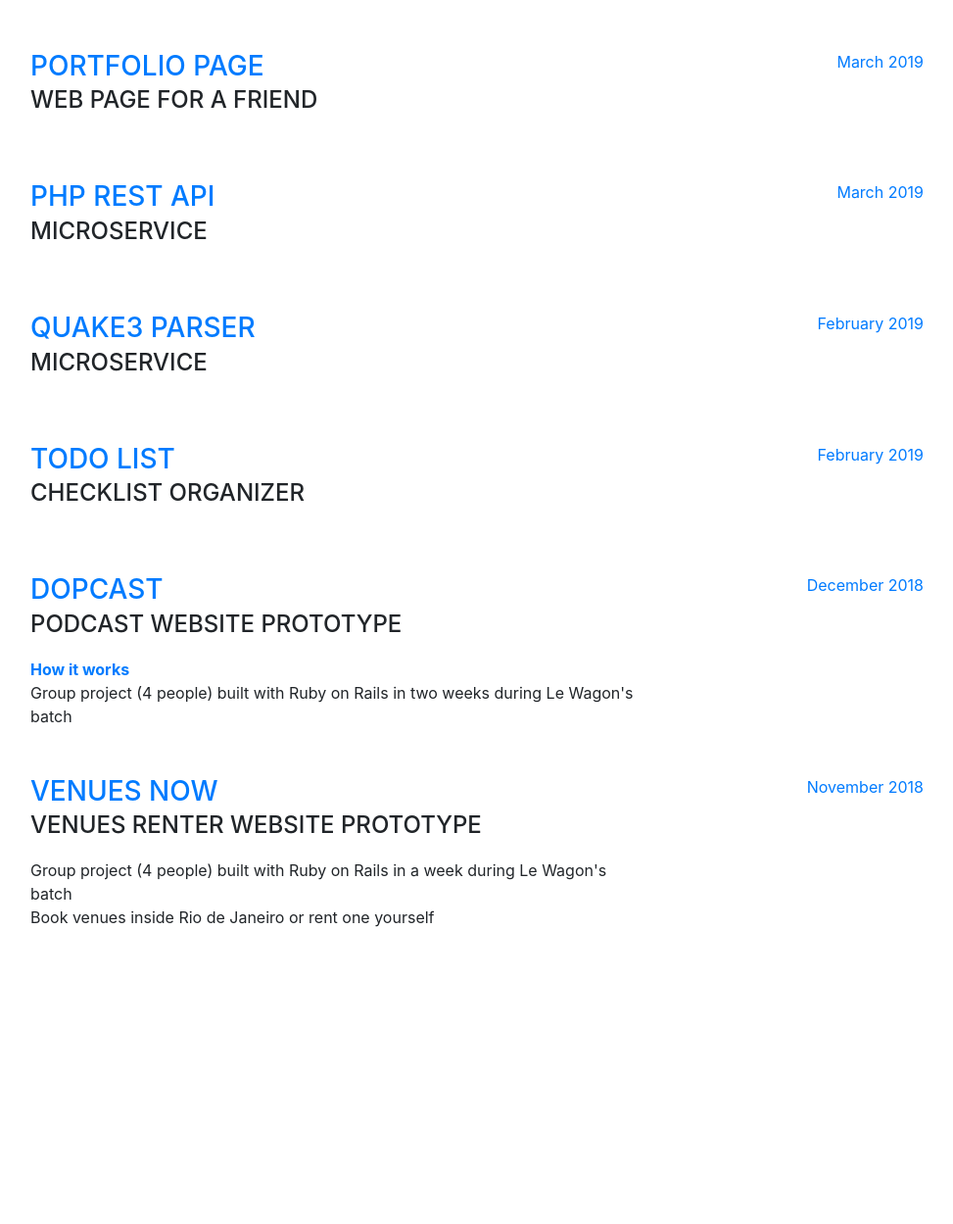
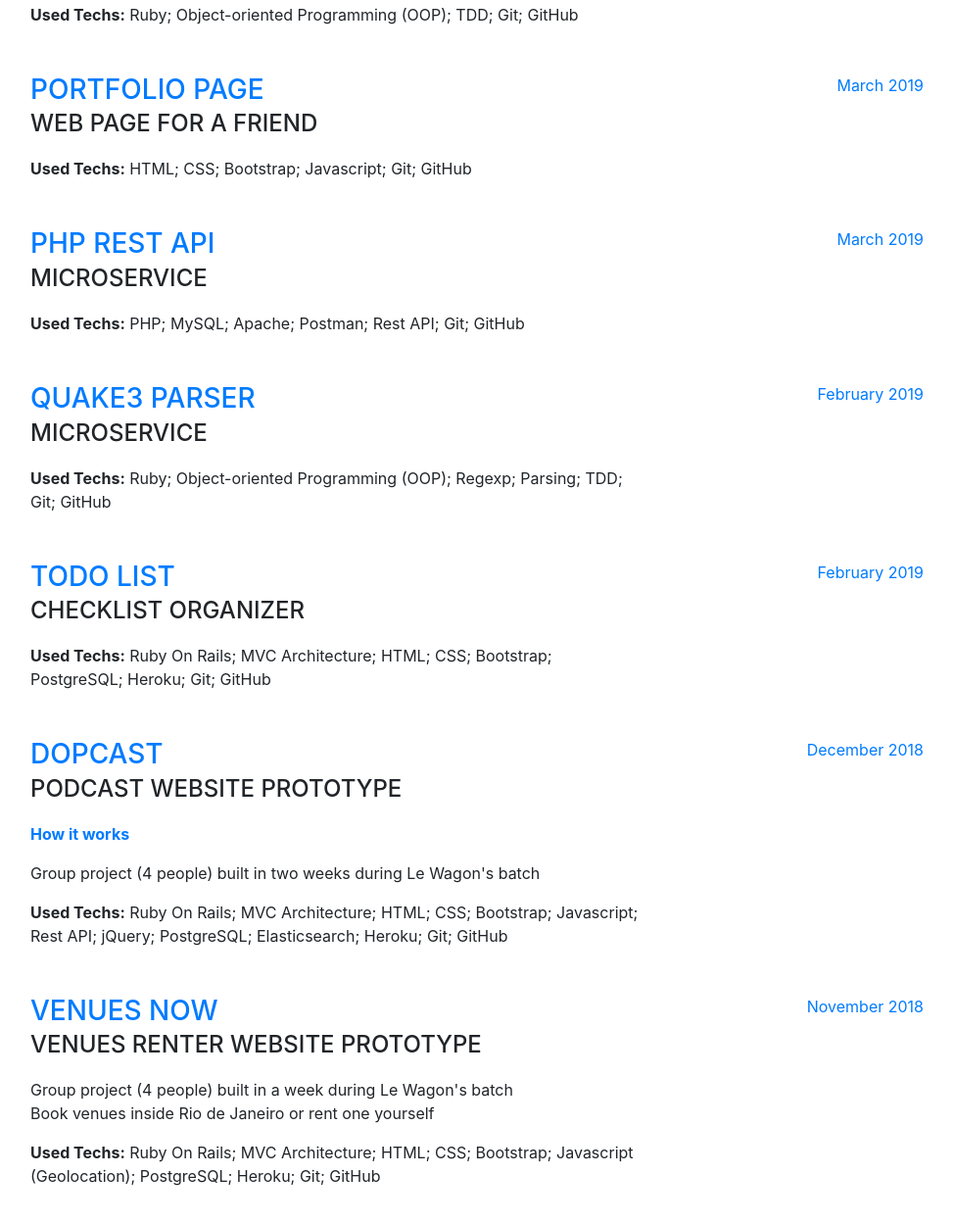
Before and after one commit to eynlanzer/cv, a website with bundled scripts: page index.html in a window 1280 px wide. Shown: the part 4495-5744 px from the top of the page at 98% size, without its empty margins (289-1262 px from the left). Before the commit the page ends 5539 px from the top, so only its background shows below. Built offline with nearby package versions, Linux system fonts and the light colour scheme; a web font is replaced by a local one.

Commit message:
Added tech to projects

```diff
--- a/index.html
+++ b/index.html
@@ -328,6 +328,7 @@
             <div class="resume-content mr-auto">
               <h3 class="mb-0"><a href="https://github.com/Manuofthebirth/mars_rover" target="_blank">Mars Rover Problem</h3></a>
               <div class="subheading mb-3">Microservice</div>
+              <div><strong>Used Techs:</strong> Ruby; Object-oriented Programming (OOP); TDD; Git; GitHub</div>
             </div>
             <div class="resume-date text-md-right">
               <span class="text-primary">April 2019</span>
@@ -338,6 +339,7 @@
             <div class="resume-content mr-auto">
               <h3 class="mb-0"><a href="https://manuofthebirth.github.io/anne_portfolio/" target="_blank">Portfolio Page</h3></a>
               <div class="subheading mb-3">Web page for a friend</div>
+              <div><strong>Used Techs:</strong> HTML; CSS; Bootstrap; Javascript; Git; GitHub</div>
             </div>
             <div class="resume-date text-md-right">
               <span class="text-primary">March 2019</span>
@@ -348,6 +350,7 @@
             <div class="resume-content mr-auto">
               <h3 class="mb-0"><a href="https://github.com/Manuofthebirth/php_person_api" target="_blank">PHP REST API</h3></a>
               <div class="subheading mb-3">Microservice</div>
+              <div><strong>Used Techs:</strong> PHP; MySQL; Apache; Postman; Rest API; Git; GitHub</div>
             </div>
             <div class="resume-date text-md-right">
               <span class="text-primary">March 2019</span>
@@ -358,6 +361,7 @@
             <div class="resume-content mr-auto">
               <h3 class="mb-0"><a href="https://github.com/Manuofthebirth/quake3" target="_blank">Quake3 Parser</h3></a>
               <div class="subheading mb-3">Microservice</div>
+              <div><strong>Used Techs:</strong> Ruby; Object-oriented Programming (OOP); Regexp; Parsing; TDD; Git; GitHub</div>
             </div>
             <div class="resume-date text-md-right">
               <span class="text-primary">February 2019</span>
@@ -368,6 +372,7 @@
             <div class="resume-content mr-auto">
               <h3 class="mb-0"><a href="https://yetanothertodolist.herokuapp.com/" target="_blank">Todo List</h3></a>
               <div class="subheading mb-3">Checklist organizer</div>
+              <div><strong>Used Techs:</strong> Ruby On Rails; MVC Architecture; HTML; CSS; Bootstrap; PostgreSQL; Heroku; Git; GitHub</div>
             </div>
             <div class="resume-date text-md-right">
               <span class="text-primary">February 2019</span>
@@ -378,8 +383,9 @@
             <div class="resume-content mr-auto">
               <h3 class="mb-0"><a href="http://www.dopcast.co/" target="_blank">Dopcast</h3></a>
               <div class="subheading mb-3">Podcast website prototype</div>
-              <div class="test-score"><a href="https://youtu.be/W0UOC5lJ4wo?t=1051" target="_blank">How it works</div></a>
-              <div>Group project (4 people) built with Ruby on Rails in two weeks during Le Wagon's batch</div>
+              <div class="test-score"><a href="https://youtu.be/W0UOC5lJ4wo?t=1051" target="_blank"><p>How it works</p></div></a>
+              <p>Group project (4 people) built in two weeks during Le Wagon's batch</p>
+              <div><strong>Used Techs:</strong> Ruby On Rails; MVC Architecture; HTML; CSS; Bootstrap; Javascript; Rest API; jQuery; PostgreSQL; Elasticsearch; Heroku; Git; GitHub</div>
             </div>
             <div class="resume-date text-md-right">
               <span class="text-primary">December 2018</span>
@@ -390,8 +396,9 @@
             <div class="resume-content mr-auto">
               <h3 class="mb-0"><a href="https://airbnb-rodrigoassuf.herokuapp.com/" target="_blank">Venues Now</h3></a>
               <div class="subheading mb-3">Venues renter website prototype</div>
-              <div>Group project (4 people) built with Ruby on Rails in a week during Le Wagon's batch</div>
-              <div>Book venues inside Rio de Janeiro or rent one yourself</div>
+              <div>Group project (4 people) built in a week during Le Wagon's batch</div>
+              <p>Book venues inside Rio de Janeiro or rent one yourself</p>
+              <div><strong>Used Techs:</strong> Ruby On Rails; MVC Architecture; HTML; CSS; Bootstrap; Javascript (Geolocation); PostgreSQL; Heroku; Git; GitHub</div>
             </div>
             <div class="resume-date text-md-right">
               <span class="text-primary">November 2018</span>
```
